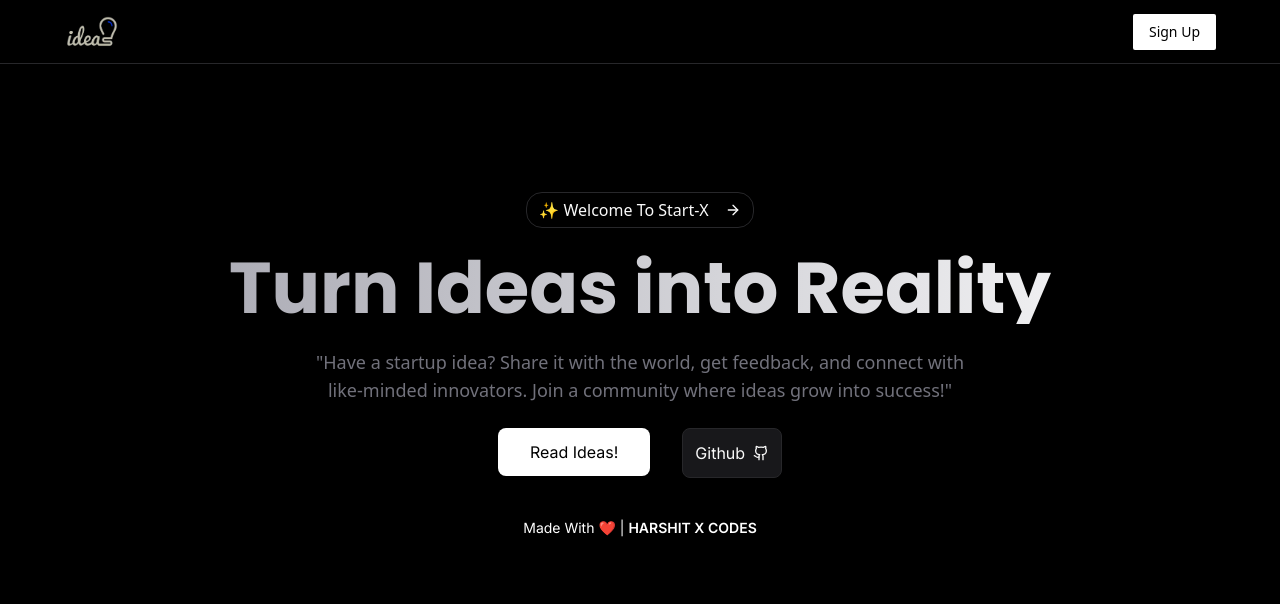
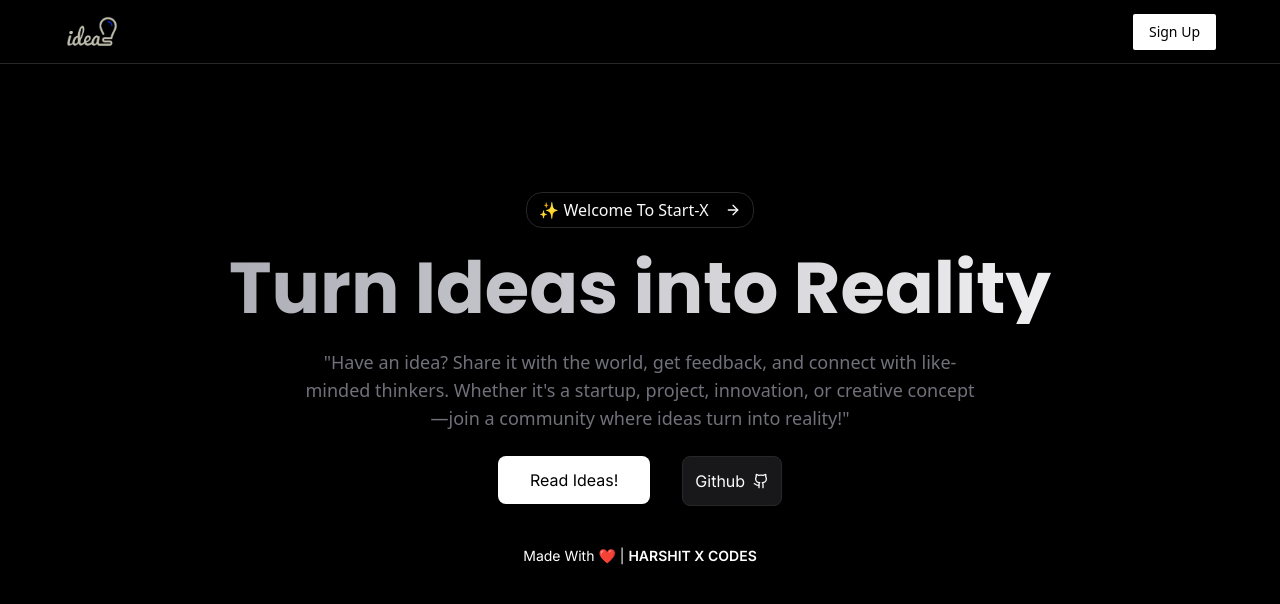
Before and after one commit to Harshit-Parmar555/That-Idea-Frontend, a React (Vite) app: page / in a window 1280 px wide. Shown: the top 604 px of the page. Built offline with nearby package versions, Linux system fonts and the light colour scheme; no server answers.

Commit message:
Some Ui changes

```diff
--- a/src/custom/IdeaBox.jsx
+++ b/src/custom/IdeaBox.jsx
@@ -9,7 +9,7 @@ const IdeaBox = ({ idea, isProfilePage = false }) => {
   const formatedDate = formatDate(idea?.createdAt);
 
   return (
-    <div className="bg-white dark:bg-gray-900 border border-gray-300 dark:border-gray-700 shadow-lg rounded-sm p-4 w-80">
+    <div className="bg-white hover:bg-zinc-200 border border-gray-300 dark:border-gray-700 shadow-lg rounded-sm p-4 w-80 transition-colors duration-300 ease-in-out">
       <div className="flex justify-between items-center text-gray-500 text-sm font-[Inter]">
         <p className="text-xs font-[Inter]">{formatedDate}</p>
         <Badge>{idea?.category}</Badge>
--- a/src/pages/Land.jsx
+++ b/src/pages/Land.jsx
@@ -6,16 +6,6 @@ import { Link } from "react-router-dom";
 const Land = () => {
   return (
     <div className="w-full h-[90vh] lg:h-auto overflow-hidden px-4 md:px-8 flex items-center justify-center">
-      <Intro />
-    </div>
-  );
-};
-
-export default Land;
-
-// Land page components
-const Intro = () => {
-  return (
       <div className="w-full flex flex-col items-center gap-6 text-center lg:mt-48">
         <Button className="bg-transparent hover:bg-transparent rounded-2xl border border-zinc-800 px-4 py-3 text-xs md:text-base">
           ✨ Welcome To Start-X <ArrowRight className="ml-2" />
@@ -26,9 +16,9 @@ const Intro = () => {
         </h1>
 
         <p className="w-full md:w-2xl text-sm md:text-lg text-zinc-500">
-        "Have a startup idea? Share it with the world, get feedback, and connect
-        with like-minded innovators. Join a community where ideas grow into
-        success!"
+          "Have an idea? Share it with the world, get feedback, and connect with
+          like-minded thinkers. Whether it's a startup, project, innovation, or
+          creative concept—join a community where ideas turn into reality!"
         </p>
 
         <div className="flex gap-4 md:gap-8">
@@ -53,5 +43,8 @@ const Intro = () => {
           Made With ❤️ | <span className="font-semibold">HARSHIT X CODES</span>
         </h1>
       </div>
+    </div>
   );
 };
+
+export default Land;
--- a/src/pages/ViewIdea.jsx
+++ b/src/pages/ViewIdea.jsx
@@ -71,7 +71,7 @@ const IdeaDetail = ({ idea, id }) => {
   return (
     <div className="w-full flex flex-col items-center gap-10 mt-12">
       {/* 🔹 User Info */}
-      <div className="w-full sm:w-[90%] lg:w-[60%] flex flex-col sm:flex-row items-start justify-between text-center sm:text-left gap-6">
+      <div className="w-full sm:w-[90%] lg:w-[60%] flex flex-col sm:flex-row items-center justify-between text-center sm:text-left gap-6">
         <Link to={`/view-user/${idea?.user._id}`}>
           <div className="flex items-center gap-2">
             <img
```
Lines whose indentation alone changed are shown as unchanged.
